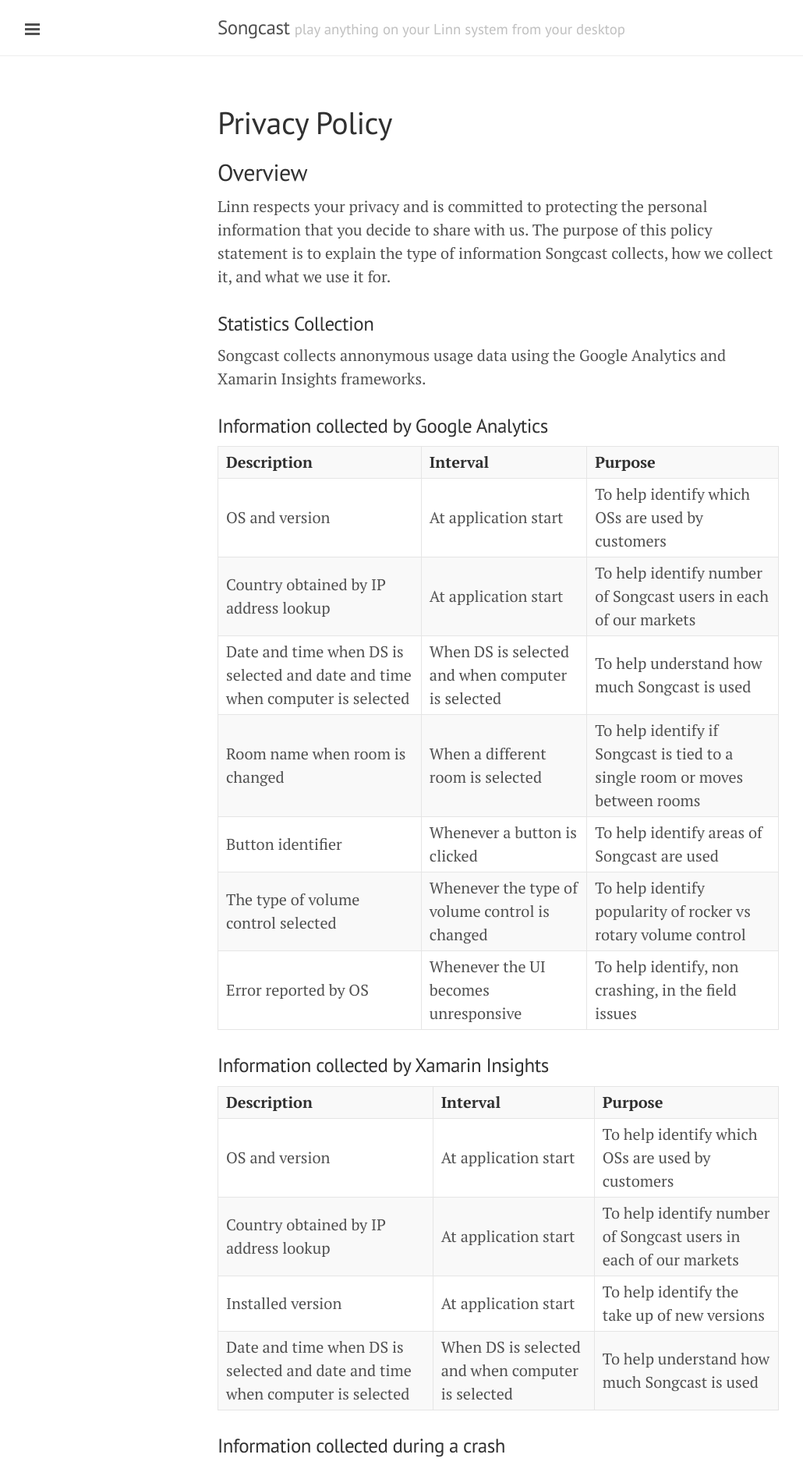
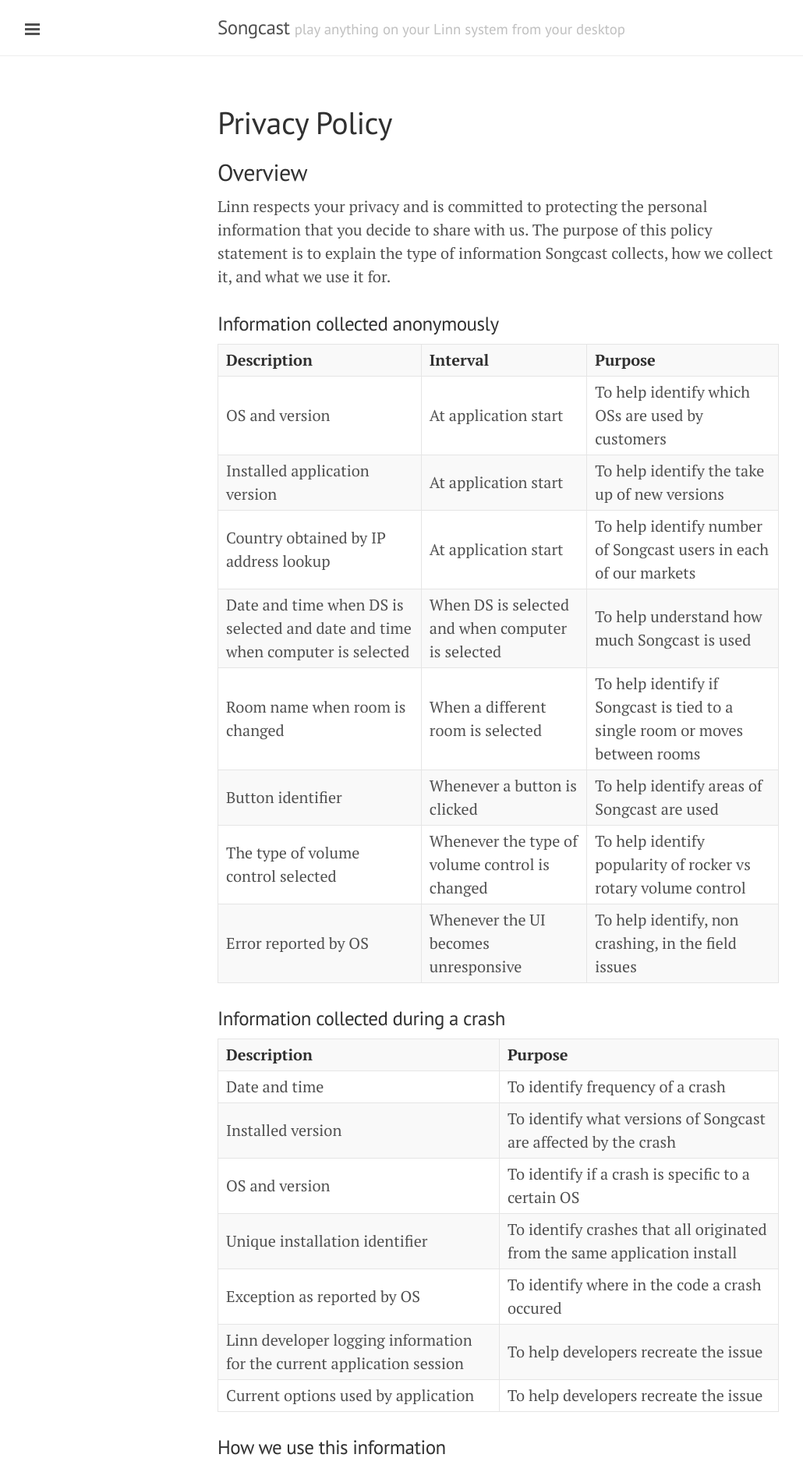
Before and after one commit to linn/songcast.site, a Jekyll site: the page built from privacy.md, in a window 1280 px wide. Shown: the top 1879 px of the page at 78% size, without its empty margins (1-1031 px from the left). Built offline with Jekyll 4.4.1, drawn with Linux system fonts in a browser that asks for light colours; some of the changed text lies outside the part shown.

Commit message:
Update privacy.md

```diff
--- a/privacy.md
+++ b/privacy.md
@@ -7,28 +7,17 @@ title: Privacy Policy
 
 Linn respects your privacy and is committed to protecting the personal information that you decide to share with us. The purpose of this policy statement is to explain the type of information Songcast collects, how we collect it, and what we use it for.
 
-### Statistics Collection
-
-Songcast collects annonymous usage data using the Google Analytics and Xamarin Insights frameworks.
-
-### Information collected by Google Analytics
+### Information collected anonymously
 
 | **Description** | **Interval** | **Purpose**
 | OS and version | At application start | To help identify which OSs are used by customers
+| Installed application version | At application start | To help identify the take up of new versions
 | Country obtained by IP address lookup | At application start | To help identify number of Songcast users in each of our markets
 | Date and time when DS is selected and date and time when computer is selected | When DS is selected and when computer is selected | To help understand how much Songcast is used
 | Room name when room is changed | When a different room is selected | To help identify if Songcast is tied to a single room or moves between rooms
 | Button identifier | Whenever a button is clicked | To help identify areas of Songcast are used
 | The type of volume control selected | Whenever the type of volume control is changed | To help identify popularity of rocker vs rotary volume control
 | Error reported by OS | Whenever the UI becomes unresponsive | To help identify, non crashing, in the field issues
-
-### Information collected by Xamarin Insights
-
-| **Description** | **Interval** | **Purpose**
-| OS and version | At application start | To help identify which OSs are used by customers
-| Country obtained by IP address lookup | At application start | To help identify number of Songcast users in each of our markets
-| Installed version | At application start | To help identify the take up of new versions
-| Date and time when DS is selected and date and time when computer is selected |  When DS is selected and when computer is selected | To help understand how much Songcast is used
 
 ### Information collected during a crash
 
```
Also changed, not shown: other parts of privacy.md (+4 -0 lines).
